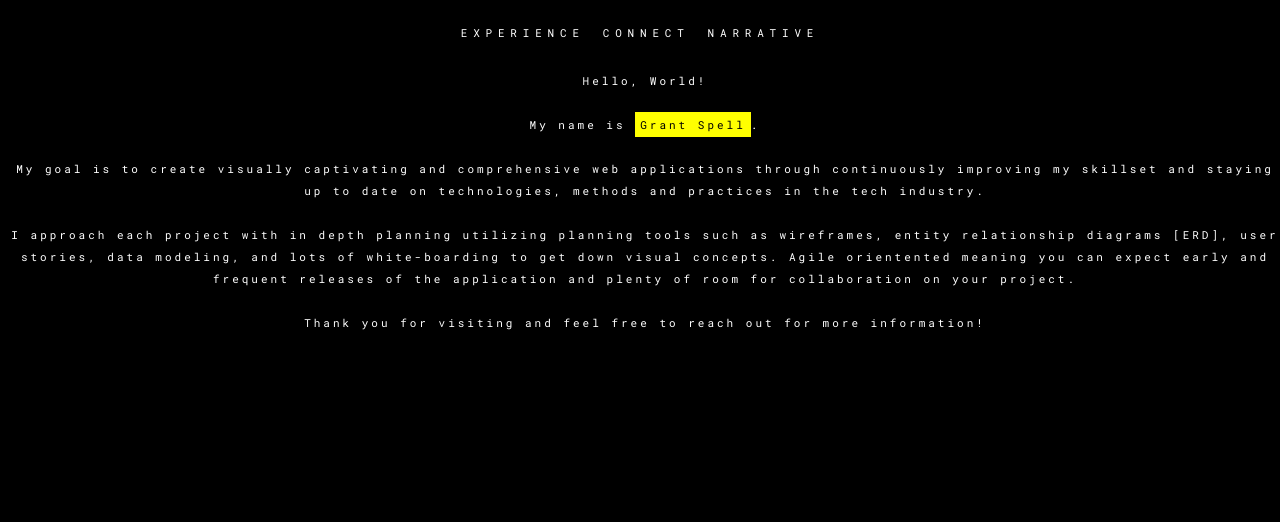
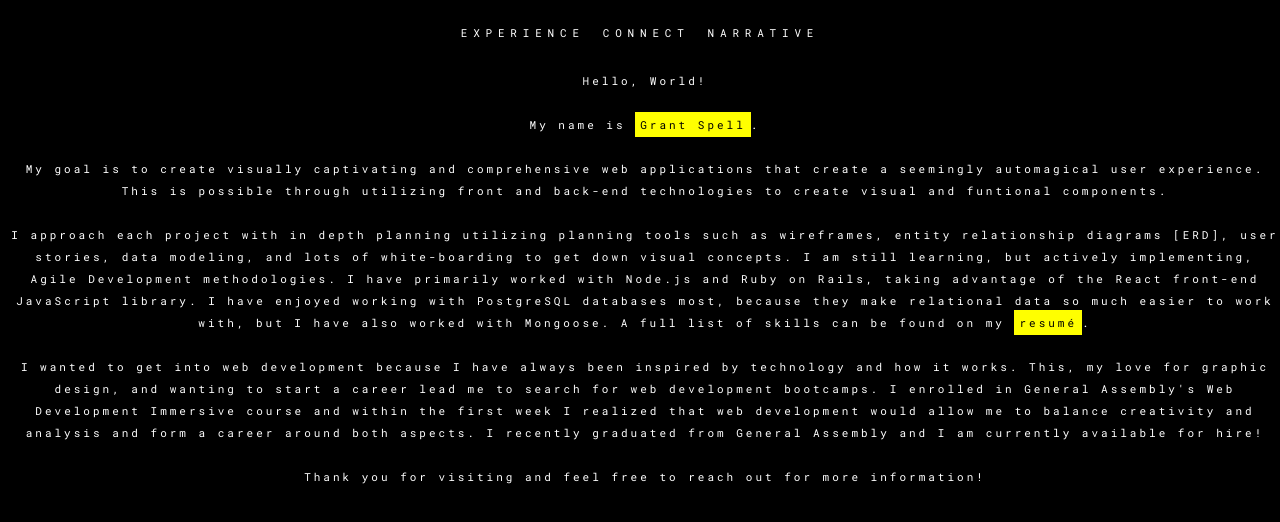
Before and after one commit to grantspell/spell-portfolio, a React (Create React App) app: page /narrative in a window 1280 px wide. Shown: the part 344-866 px from the top of the page. Built offline with nearby package versions, Linux system fonts and the light colour scheme.

Commit message:
UPDATED | `narrative` content

```diff
--- a/src/components/narrative/Narrative.js
+++ b/src/components/narrative/Narrative.js
@@ -31,6 +31,10 @@ const Text = styled.div`
         color: black;
         padding: 5px;
     }
+    a {
+        text-decoration: none;
+        color: black;
+    }
 `
 
 class Narrative extends Component {
@@ -48,19 +52,33 @@ class Narrative extends Component {
                             <br />
                             <br />
                             My goal is to create visually captivating and
-                            comprehensive web applications
-                            through continuously improving
-                            my skillset and staying up to
-                            date on technologies, methods and
-                            practices in the tech industry.
+                            comprehensive web applications that create a
+                            seemingly automagical user experience. This is
+                            possible through utilizing front and back-end
+                            technologies to create visual and funtional components.
                             <br />
                             <br />
                             I approach each project with
                             in depth planning utilizing planning tools such as wireframes,
                             entity relationship diagrams [ERD], user stories, data modeling,
-                            and lots of white-boarding to get down visual concepts.
-                            Agile orientented meaning you can expect early and frequent releases
-                            of the application and plenty of room for collaboration on your project.
+                            and lots of white-boarding to get down visual concepts. I am still
+                            learning, but actively implementing, Agile Development
+                            methodologies. I have primarily worked with Node.js and Ruby on Rails,
+                            taking advantage of the React front-end JavaScript library. I have enjoyed
+                            working with PostgreSQL databases most, because they make relational
+                            data so much easier to work with, but I have also worked with Mongoose.
+                            A full list of skills can be found on my <span><a href="https://drive.google.com/file/d/1eApRC5Gm2lMxphibO28OtIYXrUgfZ9cc/view" target="_blank">resumé</a></span>.
+                            <br />
+                            <br />
+                            I wanted to get into web development because I have always
+                            been inspired by technology and how it works. This, my
+                            love for graphic design, and wanting to start a career
+                            lead me to search for web development bootcamps. I enrolled
+                            in General Assembly's Web Development Immersive course and
+                            within the first week I realized that web development
+                            would allow me to balance creativity and analysis and
+                            form a career around both aspects. I recently graduated from
+                            General Assembly and I am currently available for hire!
                             <br />
                             <br />
                             Thank you for visiting and feel free to reach out for more information!
```
